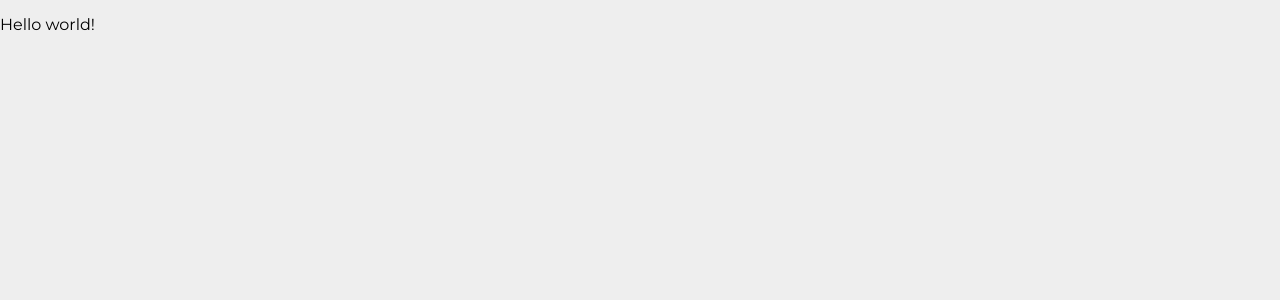
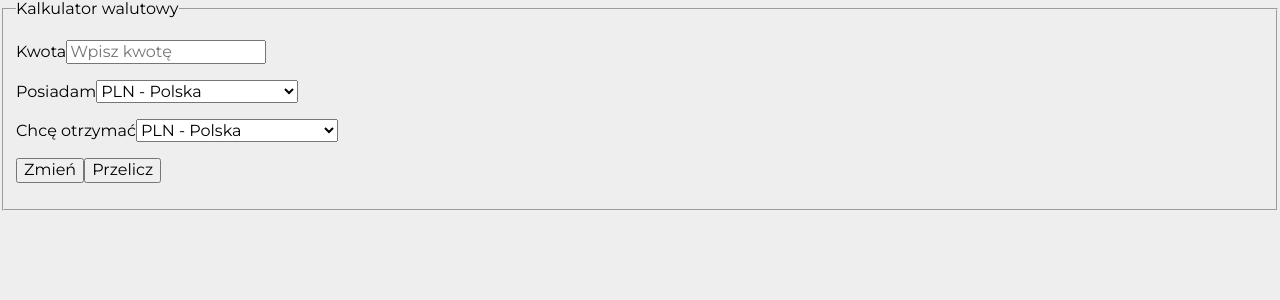
Before and after one commit to stolar-xyz/currency-converter-react, a React (Create React App) app: page / in a window 1280 px wide. Shown: the top 300 px of the page. Built offline with nearby package versions, Linux system fonts and the light colour scheme.

Commit message:
Paragraph and FormField components added

```diff
--- a/src/App.js
+++ b/src/App.js
@@ -1,10 +1,34 @@
 import React from "react";
+import Paragraph from "./Paragraph";
+import FormField from "./FormField";
 
 function App() {
   return (
-    <p>
-      Hello world!
-    </p>
+    <div className="container">
+      <form className="form">
+        <fieldset className="form__fieldset">
+          <legend className="form__legend">Kalkulator walutowy</legend>
+          <p className="form__paragraph">
+            <label>
+
+              <span className="form__spanText">Kwota</span>
+
+              <input className="form__formField" step="any" min="0" placeholder="Wpisz kwotę"
+                type="number" />
+
+            </label>
+          </p>
+          <Paragraph name={"Posiadam"} body={<FormField />} />
+          <Paragraph name={"Chcę otrzymać"} body={<FormField />} />
+          <div className="form__buttonsContainer">
+            <button className="form__button">Zmień</button>
+            <button className="form__button">Przelicz</button>
+          </div>
+          <p className="form__paragraph form__paragraph--special">
+          </p>
+        </fieldset>
+      </form>
+    </div>
   );
 }
 
--- /dev/null
+++ b/src/FormField/index.js
@@ -0,0 +1,12 @@
+import React from "react";
+
+const FormField = () => (
+    <select className="form__formField">
+        <option value="PLN">PLN - Polska</option>
+        <option value="EUR">EUR - Unia Europejska</option>
+        <option value="USD">USD - USA</option>
+        <option value="GBP">GBP - W.Brytania</option>
+    </select>
+);
+
+export default FormField;
--- /dev/null
+++ b/src/Paragraph/index.js
@@ -0,0 +1,10 @@
+import React from "react";
+
+const Paragraph = ({ name, body }) => (
+    <p className="form__paragraph">
+        <span className="form__spanText">{name}</span>
+        {body}
+    </p>
+);
+
+export default Paragraph;
```
